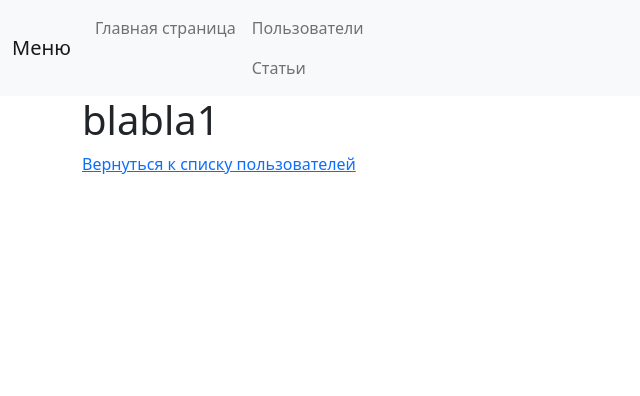
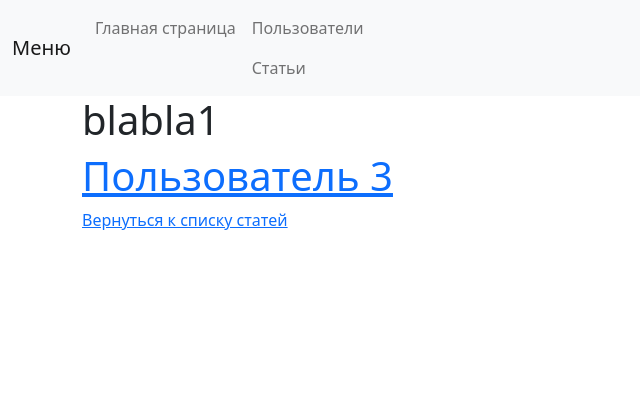
Before and after one commit to Still190494/Flask, a Flask app: page /articles/1/ in a window 1280 px wide. Shown: the top 396 px of the page, without its empty margins (0-640 px from the left). Run offline with Flask 2, Linux system fonts and the light colour scheme.

Commit message:
lesson_2

```diff
--- a/blog/templates/articles/details.html
+++ b/blog/templates/articles/details.html
@@ -3,8 +3,9 @@
 Article #{{ article_id }}
 {% endblock %}
 {% block body %}
-<h1>{{ article_name }}</h1>
+<h1>{{ article_text }}</h1>
+<h1><a href="{{ url_for('users_app.details', user_id=article_user_id )}}">Пользователь {{ article_user_id }}</a></h1>
 <div>
-    <a href="{{ url_for('articles_app.list') }}">Вернуться к списку пользователей</a>
+    <a href="{{ url_for('articles_app.list') }}">Вернуться к списку статей</a>
 </div>
 {% endblock %}
--- a/blog/templates/articles/list.html
+++ b/blog/templates/articles/list.html
@@ -9,7 +9,7 @@ Articles list
 {% for article_id in articles %}
 <li>
     <a href="{{ url_for('articles_app.details', article_id=article_id) }}">
-        {{ articles[article_id] }}
+        {{ articles[article_id].get('text') }}
         </a>
 </li>
 {% endfor %}
--- a/blog/views/articles.py
+++ b/blog/views/articles.py
@@ -6,9 +6,18 @@ articles_app = Blueprint("articles_app", __name__)
 
 
 ARTICLES = {
-1: "blabla1",
-2: "blabla2",
-3: "blabla3",
+1: {
+    "text" : "blabla1",
+    "user_id" : 3
+    },
+2: {
+    "text" : "blabla2",
+    "user_id" : 2
+    },
+3: {
+    "text" : "blabla3",
+    "user_id" : 1
+    },
 }
 
 @articles_app.route("/", endpoint="list")
@@ -21,7 +30,9 @@ def articles_list():
 def article_details(article_id: int):
     try:
         article_name = ARTICLES[article_id]
+        article_text = ARTICLES[article_id].get('text')
+        article_user_id = ARTICLES[article_id].get('user_id')
     except KeyError:
         raise NotFound(f"Article #{article_id} doesn't exist!")
     return render_template('articles/details.html', article_id=article_id,
-        article_name=article_name)
+        article_name=article_name, article_text=article_text, article_user_id=article_user_id)
```
